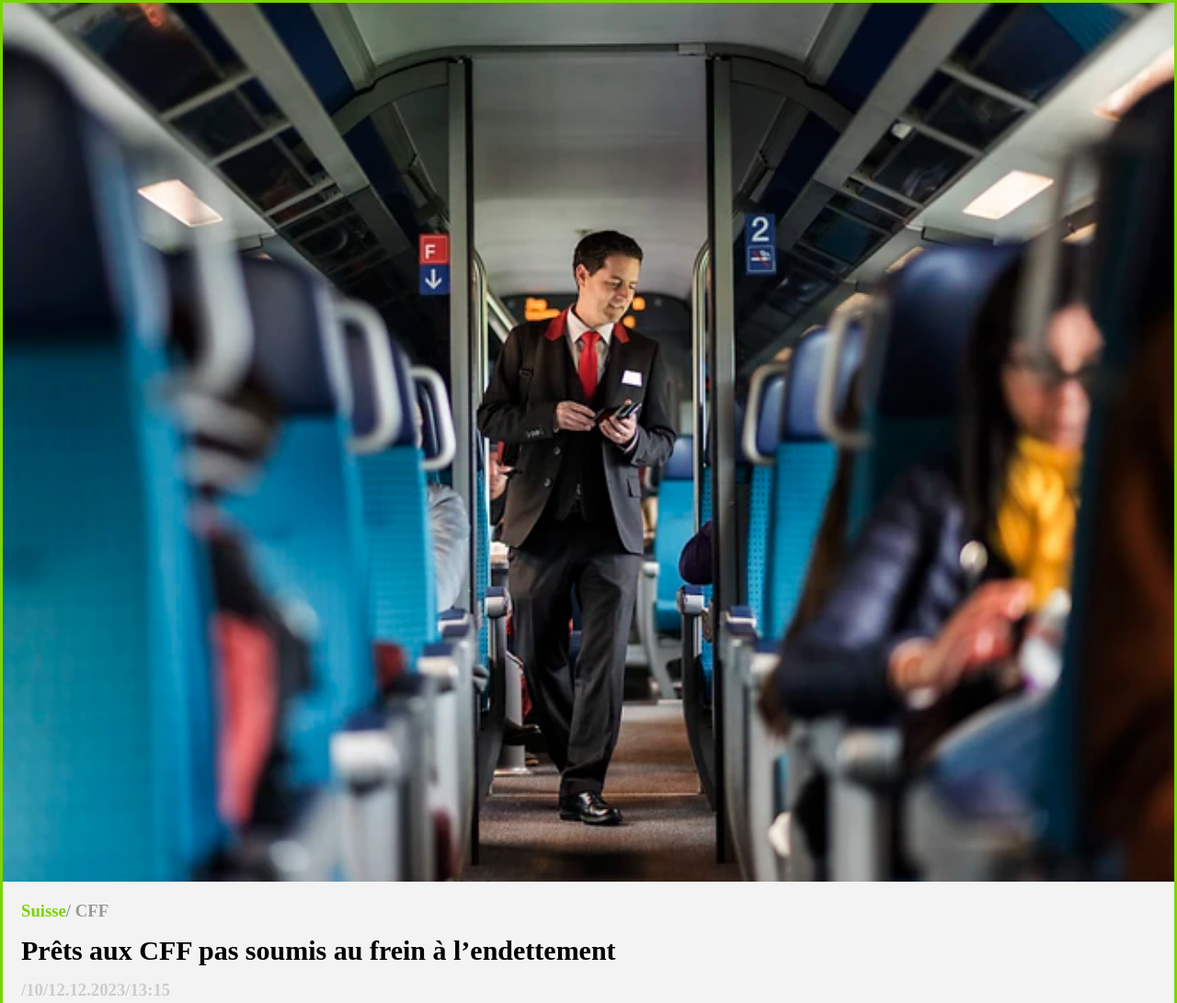
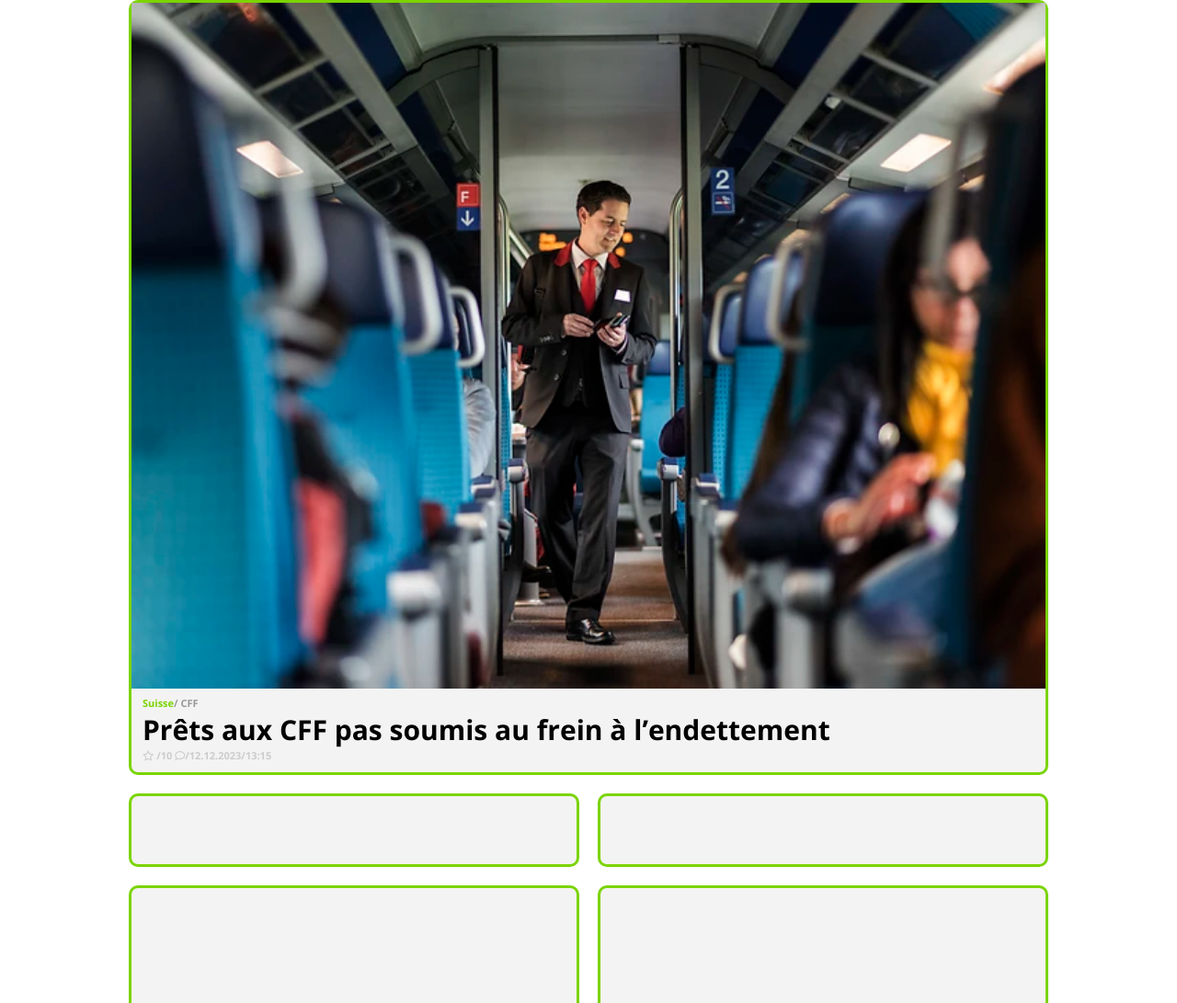
Before and after one commit to plromanens/projet-newswall, a website built with Parcel: page src/index.html in a window 1280 px wide. Shown: the top 1091 px of the page at 92% size. Built offline with nearby package versions, Linux system fonts and the light colour scheme.

Commit message:
j'ai codé un bout de carte

```diff
--- a/src/index.html
+++ b/src/index.html
@@ -5,6 +5,16 @@
     <title>newswall watson</title>
     <meta name="viewport" content="width=device-width, initial-scale=1.0" />
     <link rel="stylesheet" href="scss/main.scss" />
+    <link rel="preconnect" href="https://fonts.googleapis.com" />
+    <link rel="preconnect" href="https://fonts.gstatic.com" crossorigin />
+    <link
+      href="https://fonts.googleapis.com/css2?family=Open+Sans:wght@400;700&display=swap"
+      rel="stylesheet"
+    />
+    <script
+      src="https://kit.fontawesome.com/82dc607a5e.js"
+      crossorigin="anonymous"
+    ></script>
   </head>
   <body>
     <!-- intégré la font -->
@@ -20,7 +30,10 @@
             francs pour réduire son endettement. Il refuse par contre que les
             futurs prêts soient soumis à la règle du frein à l’endettement.
           </p>
-          <h3 class="mini-info">/10/12.12.2023/13:15</h3>
+          <h3 class="mini-info">
+            <i class="fa-regular fa-star"></i> /10
+            <i class="fa-regular fa-comment"></i>/12.12.2023/13:15
+          </h3>
         </div>
       </div>
       <div class="item col-2 news-3"></div>
--- a/src/scss/_base.scss
+++ b/src/scss/_base.scss
@@ -26,6 +26,7 @@ body {
 
   font-size: 1rem;
   line-height: 1.25;
+  margin: 0 10px;
 }
 
 a {
@@ -45,7 +46,11 @@ video {
 
 h3 {
   color: #999999;
-  margin-bottom: 1%;
+  margin-bottom: 0.28%;
+  font-family: Open Sans;
+  font-size: 11px;
+  font-style: normal;
+  font-weight: 700;
 }
 
 .mini-info {
@@ -61,13 +66,19 @@ img {
 }
 
 h2 {
-  margin-bottom: 1%;
+  margin-bottom: 0.28%;
+  font-family: Open Sans;
   font-size: 16px;
+  font-style: normal;
+  font-weight: 700;
 }
 
 p {
-  margin-bottom: 1%;
+  margin-bottom: 0.28%;
+  font-family: Open Sans;
   font-size: 12px;
+  font-style: normal;
+  font-weight: 400;
 }
 
 @media (min-width: 1200px) {
@@ -78,4 +89,12 @@ p {
   p {
     display: none;
   }
+
+  body {
+    margin: 0 140px;
+  }
 }
+
+.item {
+  border-radius: 10px;
+}
--- a/src/scss/_layout.scss
+++ b/src/scss/_layout.scss
@@ -30,7 +30,7 @@
 }
 
 .news-1 .info-container {
-  padding: 20px;
+  padding: 9px 12px;
 }
 
 @media (min-width: 768px) {
```
